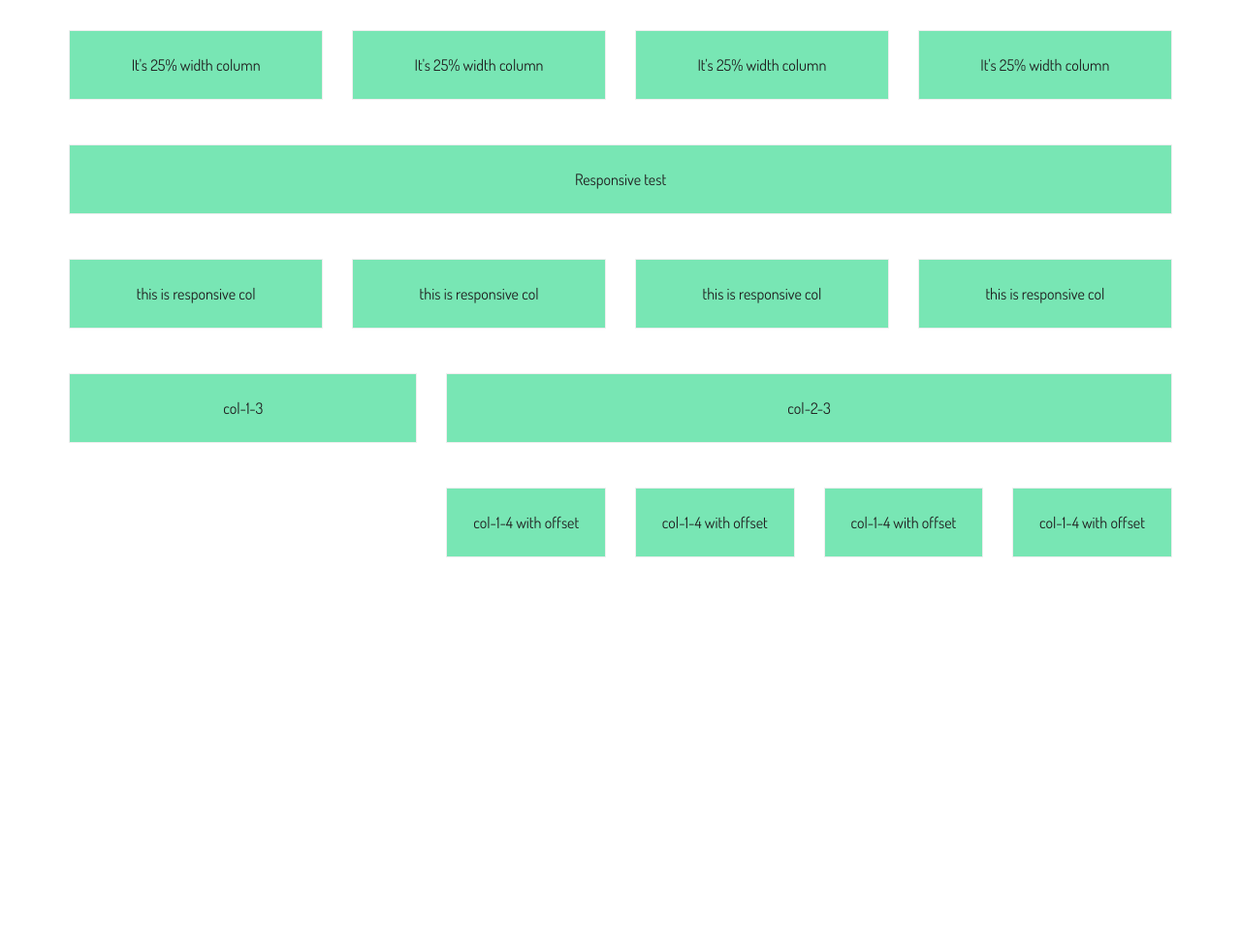
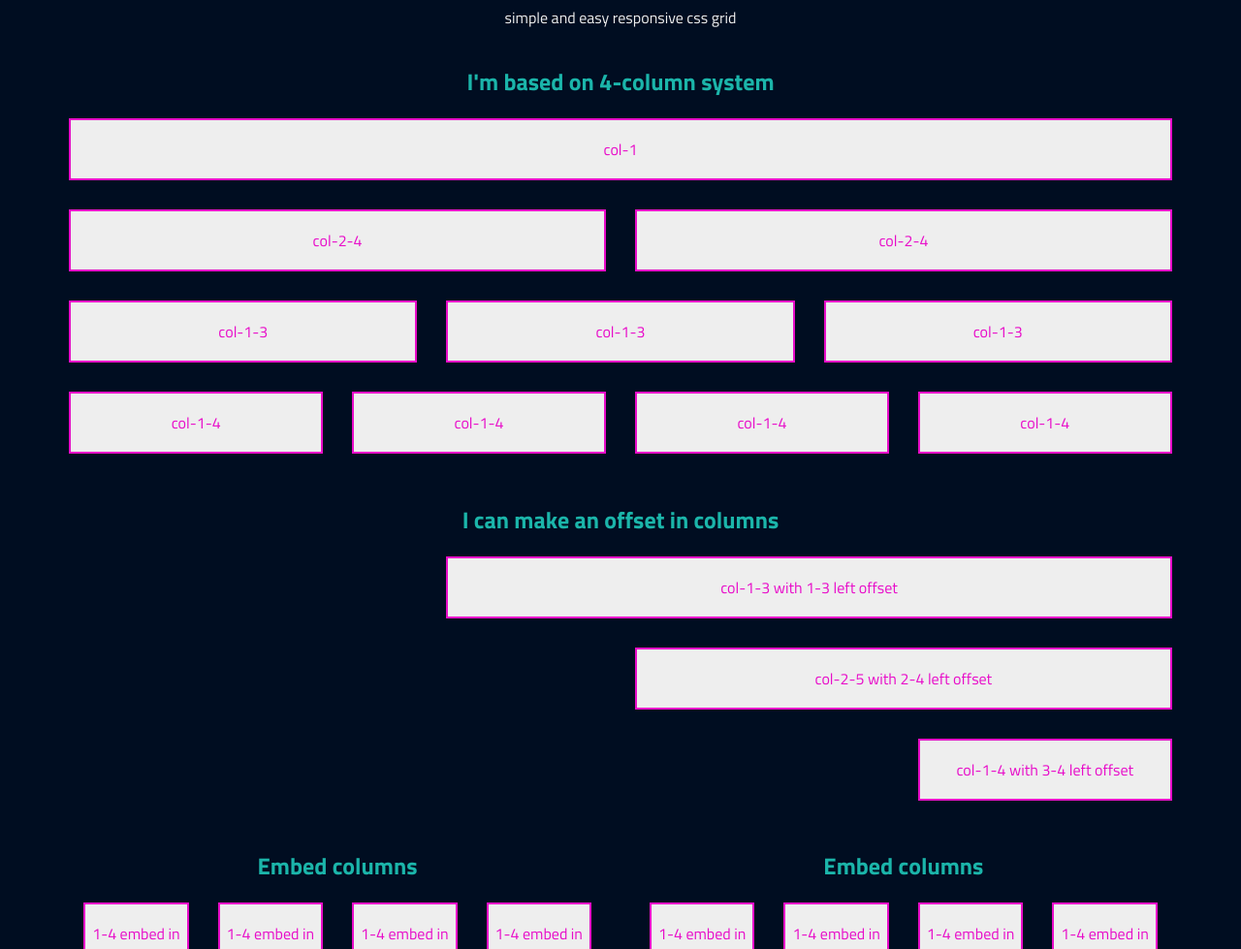
Before and after one commit to iamcienias/jelly.css, a plain HTML site: page index.html in a window 1280 px wide. Shown: the part 349-1328 px from the top of the page at 97% size. Before the commit the page ends 962 px from the top, so only its background shows below. Drawn offline with Linux system fonts and the light colour scheme.

Commit message:
final
index html, new css and test stylisation

```diff
--- a/css/jelly.css
+++ b/css/jelly.css
@@ -1,4 +1,18 @@
 /* jelly.css simple elastic grid */
+/*bp:
+-desktop( dsk >1200)
+-ipad( ipd >768)
+-smartphone (smt >480)
+dsadsdsa
+col-
+1
+1.2/2.4
+1.3
+1.4
+2-3
+3-4
+
+*/
 
 /* grid core */
 .grid-container{
@@ -66,15 +80,14 @@
 }
 .col-lo-1-3{
   margin-left: 33.33333333%;
-  width: 66.66666%;
 }
 .col-lo-2-3{
   margin-left: 66.66666666%;
 }
 
 
-/* smartphone */
-@media only screen and (min-width: 500px){
+/* breakpoint 1 - smartphone */
+@media only screen and (min-width: 360px){
 
 /* width */
 .smt-col-1{
@@ -118,9 +131,9 @@
 }
 }
 
-/* ipad */
+/* breakpoint 2 - ipad */
 
-@media only screen and (min-width: 800px){
+@media only screen and (min-width: 768px){
 
 /* width */
 .ipd-col-1{
@@ -164,7 +177,7 @@
 }
 }
 
-/* desktop */
+/* breakpoint 3 - desktop */
 
 @media only screen and (min-width: 1200px){
 
--- a/css/test.css
+++ b/css/test.css
@@ -1,23 +1,48 @@
+/*.grid [class*="col-"]{
+  margin-bottom: 5px;
+  text-align: center;
+  padding: 15px;
+}
+*/
+
+
+
 body{
-  font-family: 'Dosis', sans-serif;
-}
-.test [class^=col-] p{
-  background:#78e6b4;
-        min-height:70px;
-        line-height:70px;
-        font-weight:normal;
-        text-align:center;
-        border:1px solid #eee;
-        color:#212121;
-        display:block;
-        margin-bottom:30px;
-      }
-.head h1,p{
+  background: #000D21;
   text-align: center;
-  color: #30b579;
+  font-family: 'Titillium Web', sans-serif;
+  color: #eee;
+
+
 }
 
-.head span{
-  text-align: center;
-  color: #e040fb;
+h2, h1{
+  color: #1bb5aa;
 }
+
+span{
+  background: #eee;
+min-height: 60px;
+line-height: 60px;
+font-weight: normal;
+text-align: center;
+border: 2px solid #e80cc9;
+color: #e80cc9;
+display: block;
+margin-bottom: 30px;
+}
+
+.jelly{
+  background-image: url('../img/jelly-logo.png');
+  background-repeat: no-repeat;
+  height: 256px;
+  background-position: center;
+}
+
+footer {
+  padding:30px 0;
+  border-top: 3px solid #1bb5aa;
+}
+a{
+  color: #1bb5aa;
+}
--- a/index.html
+++ b/index.html
@@ -1,113 +1,139 @@
 <!doctype html>
 <head>
-  <meta charset="utf-8">
-  <title>jelly.css - free responsive grid</title>
-  <meta name="description" content=""><!-- tags4seo--->
-  <meta name="keywords" content=""/>
-  <meta name="viewport" content="width=device-width">
-  <link rel="stylesheet" href="css/jelly.css">
+  <link rel="stylesheet" href="css/jelly.css" />
   <link rel="stylesheet" href="css/test.css" />
-  <link href="https://fonts.googleapis.com/css?family=Dosis" rel="stylesheet">
+
+  <link href="https://fonts.googleapis.com/css?family=Titillium+Web:400,700" rel="stylesheet">
+
 </head>
-
 <body>
   <div class="grid-container">
       <div class="grid">
-      <div class="col-1 head">
-        <h1>Hello, it's <span>jelly!</span></h1>
+        <div class="col-1 jelly">
+
+        </div>
+        <div class="col-1">
+          <h1>Hi, I'm jelly.css</h1>
           <p>
-          light and elastic css grid
+            simple and easy responsive css grid
           </p>
+        </div>
+
+          <div class="col-1">
+            <h2>I'm based on 4-column system</h2>
+          </div>
+          <div class="col-1">
+          <span>col-1</span>
+          </div>
+          <div class="col-2-4">
+          <span>  col-2-4</span>
+          </div>
+          <div class="col-2-4">
+          <span>  col-2-4</span>
+          </div>
+          <div class="col-1-3">
+          <span>  col-1-3</span>
+          </div>
+          <div class="col-1-3">
+          <span>  col-1-3</span>
+          </div>
+          <div class="col-1-3">
+          <span>  col-1-3</span>
+          </div>
+          <div class="col-1-4">
+          <span>  col-1-4</span>
+          </div>
+          <div class="col-1-4">
+          <span>  col-1-4</span>
+          </div>
+          <div class="col-1-4">
+          <span>  col-1-4</span>
+          </div>
+          <div class="col-1-4">
+          <span>  col-1-4</span>
           </div>
       </div>
     </div>
-<div class="grid-container test">
+<div class="grid-container">
   <div class="grid">
     <div class="col-1">
-    <p>It's full width column</p>
+      <h2>I can make an offset in columns</h2>
+    </div>
+    <div class="col-lo-1-3 col-2-3">
+  <span>   col-1-3 with 1-3 left offset</span>
+    </div>
+    <div class="col-lo-2-4 col-2-4">
+  <span>   col-2-5 with 2-4 left offset</span>
+    </div>
+    <div class="col-lo-3-4 col-1-4">
+  <span>   col-1-4 with 3-4 left offset</span>
+    </div>
+    <div class="col-2-4">
+      <div class="col-1">
+        <h2>Embed columns</h2>
+      </div>
+      <div class="dsk-col-1-4 ipd-col-2-4 smt-col-1">
+  <span>     1-4 embed in col 2-4</span>
+      </div>
+      <div class="dsk-col-1-4 ipd-col-2-4 smt-col-1">
+  <span>   1-4 embed in col 2-4</span>
+      </div>
+      <div class="dsk-col-1-4 ipd-col-2-4 smt-col-1">
+  <span>     1-4 embed in col 2-4</span>
+      </div>
+      <div class="dsk-col-1-4 ipd-col-2-4 smt-col-1">
+  <span> 1-4 embed in col 2-4</span>
       </div>
     </div>
-<div class="grid">
     <div class="col-2-4">
-    <p>It's 50% width column</p>
+      <div class="col-1">
+        <h2>Embed columns</h2>
       </div>
-  <div class="col-2-4">
-    <p>It's 50% width column</p>
+      <div class="dsk-col-1-4 ipd-col-2-4 smt-col-1">
+  <span>     1-4 embed in col 2-4</span>
+      </div>
+      <div class="dsk-col-1-4 ipd-col-2-4 smt-col-1">
+  <span>   1-4 embed in col 2-4</span>
+      </div>
+      <div class="dsk-col-1-4 ipd-col-2-4 smt-col-1">
+  <span>     1-4 embed in col 2-4</span>
+      </div>
+      <div class="dsk-col-1-4 ipd-col-2-4 smt-col-1">
+  <span> 1-4 embed in col 2-4</span>
       </div>
     </div>
-<div class="grid">
-  <div class="col-1 dsk-col-1-4">
-    <p>It's 25% width column</p>
-  </div>
-  <div class="col-1 dsk-col-1-4">
-    <p>It's 25% width column</p>
-  </div>
-  <div class="col-1 dsk-col-1-4">
-      <p>It's 25% width column</p>
-  </div>
-  <div class="col-1 dsk-col-1-4">
-    <p>It's 25% width column</p>
   </div>
 </div>
+
+<div class="grid-container">
   <div class="grid">
-  <div class="col-1">
-    <p>Responsive test</p>
+    <h2>Responsive test</h2>
+    <div class="dsk-col-1-4 ipd-col-2-4 smt-col-1">
+      <span> col-1-4 on desktop, 2-4 on ipad and 1 on smartphone</span>
     </div>
-  <div class="col-1 ipd-col-2-4 dsk-col-1-4">
-  <p>this is responsive col</p>
+    <div class="dsk-col-1-4 ipd-col-2-4 smt-col-1">
+      <span> col-1-4 on desktop, 2-4 on ipad and 1 on smartphone</span>
     </div>
-  <div class="col-1 ipd-col-2-4 dsk-col-1-4">
-    <p>this is responsive col</p>
+    <div class="dsk-col-1-4 ipd-col-2-4 smt-col-1">
+      <span> col-1-4 on desktop, 2-4 on ipad and 1 on smartphone</span>
     </div>
-  <div class="col-1 dsk-col-1-4">
-    <p>this is responsive col</p>
+    <div class="dsk-col-1-4 ipd-col-2-4 smt-col-1">
+      <span> col-1-4 on desktop, 2-4 on ipad and 1 on smartphone</span>
     </div>
-  <div class="col-1 dsk-col-1-4">
-  <p>this is responsive col</p>
-  </div>
-</div>
-<div class="grid">
-  <div class="col-1-3">
-    <p>
-      col-1-3
-    </p>
-  </div>
-  <div class="col-2-3">
-    <p>
-      col-2-3
-    </p>
-  </div>
-</div>
-<div class="grid">
-  <div class="col-lo-1-3">
-    <div class="grid">
-      <div class="col-1 dsk-col-1-4">
-        <p>
-          col-1-4 with offset
-        </p>
-      </div>
-      <div class="col-1 dsk-col-1-4">
-        <p>
-          col-1-4 with offset
-        </p>
-      </div>
-      <div class="col-1 dsk-col-1-4">
-        <p>
-          col-1-4 with offset
-        </p>
-      </div>
-      <div class="col-1 dsk-col-1-4">
-        <p>
-          col-1-4 with offset
-        </p>
   </div>
 </div>
 
 
+<footer class="grid-container">
+  <div class="grid">
+    <div class="col-1">
+      <h4>
+        Jelly is fully responsive and easy to use grid. Feel free to download and use it in your projects (if You want) :)
+      </h4>
     </div>
-
+    <div class="col-1">
+    <p>  Created by Mateusz Witkowski from <a href="http://frontendy.com.pl/">frontendy.com.pl </a></p>
   </div>
   </div>
-
+</footer>
 </body>
-</html>
```
Also changed, not shown: img/jelly-logo.png (added), img/jelly.png (added). Lines whose indentation alone changed are shown as unchanged.
